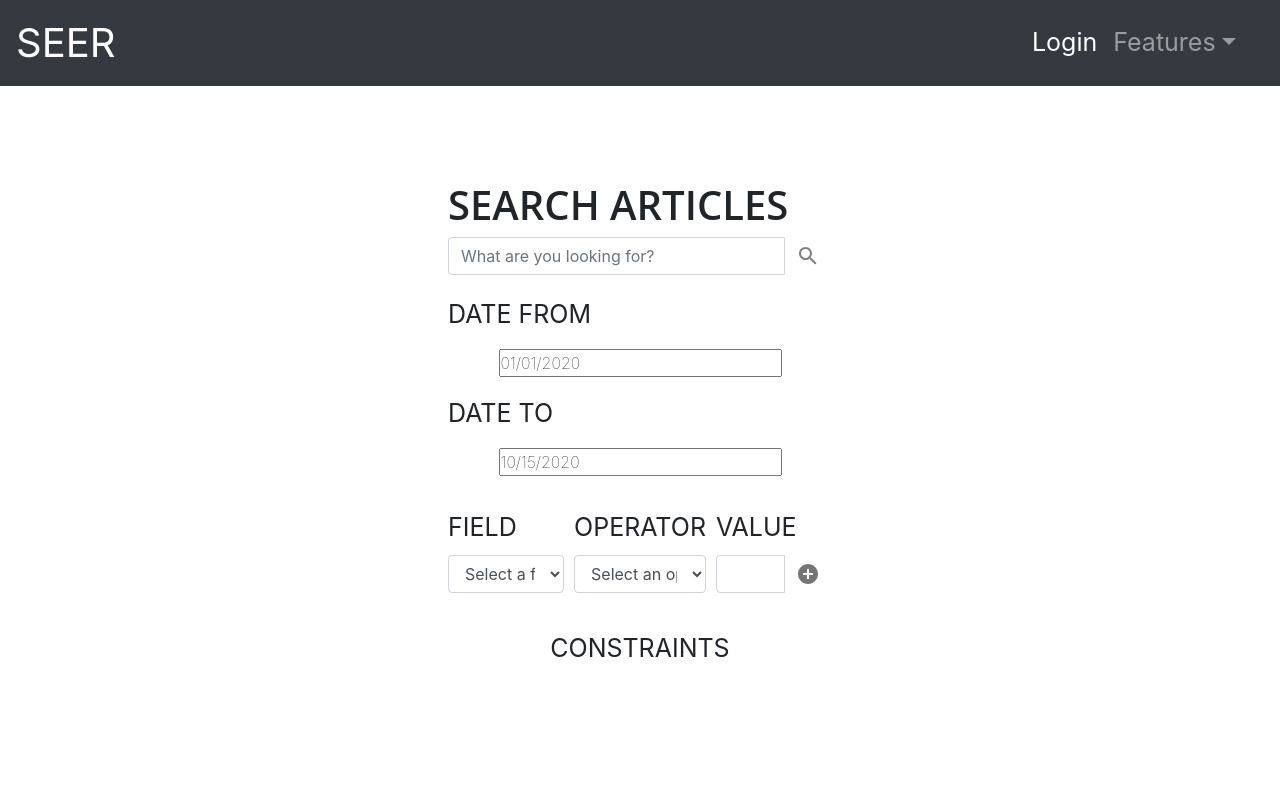
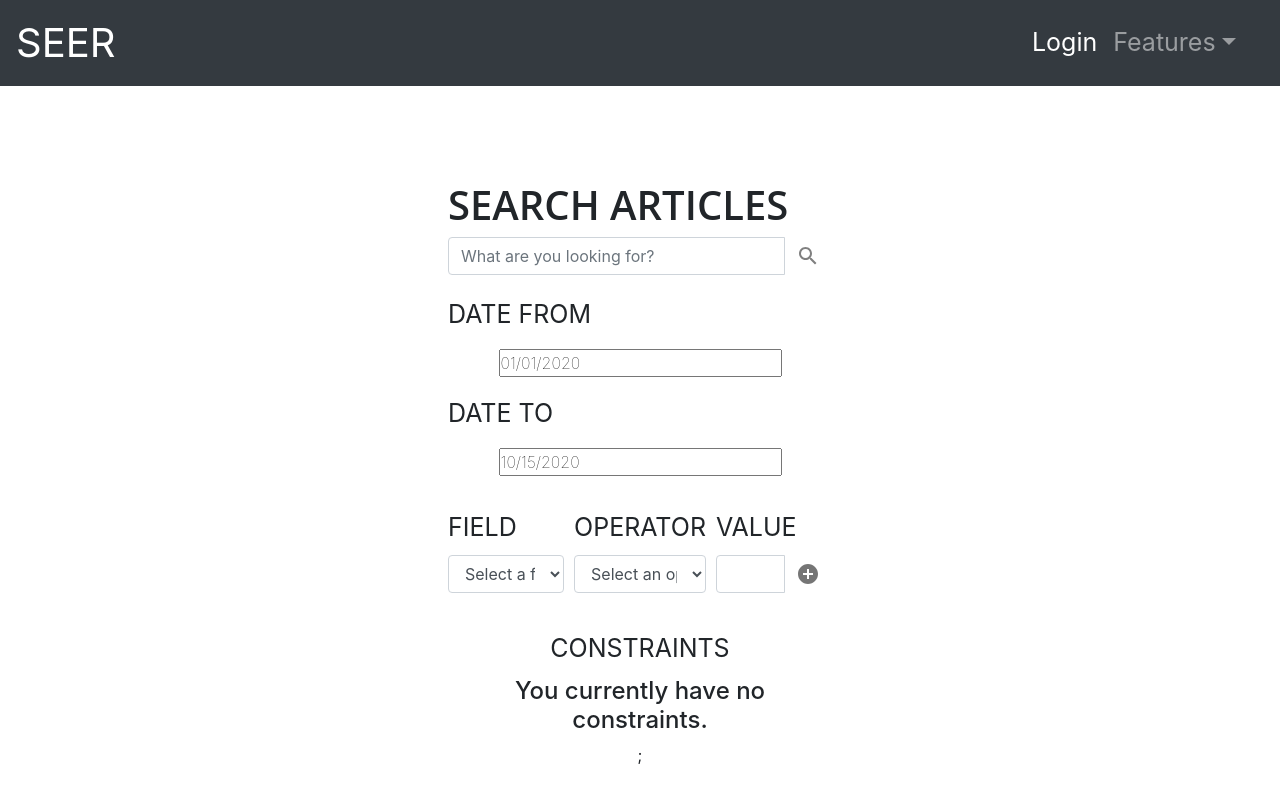
Before and after one commit to RobSnz/2020_SE_A1a, a React (Create React App) app: page / in a window 1280 px wide. Shown: the top 802 px of the page. Built offline with nearby package versions, Linux system fonts and the light colour scheme.

Commit message:
Added heading informing user of no constraints added

```diff
--- a/src/Home/Home.js
+++ b/src/Home/Home.js
@@ -11,7 +11,7 @@ import Col from 'react-bootstrap/Col';
 import DatePicker from "react-datepicker";
 import ListGroup from 'react-bootstrap/ListGroup';
 import "react-datepicker/dist/react-datepicker.css";
-import {Link} from "react-router-dom";
+import { Link } from "react-router-dom";
 
 class Home extends React.Component {
   constructor(props) {
@@ -62,16 +62,36 @@ class Home extends React.Component {
   }
 
   addConstraintHandler() {
-    this.state.constraints.push({field: this.state.selectField, operator: this.state.selectOperator, value: this.state.selectValue, id: Math.random() * 1000 });
+    this.state.constraints.push({ field: this.state.selectField, operator: this.state.selectOperator, value: this.state.selectValue, id: Math.random() * 1000 });
 
-    this.setState({ selectField: 'Nothing Selected...',  selectOperator: '', selectValue: '' });
+    this.setState({ selectField: 'Nothing Selected...', selectOperator: '', selectValue: '' });
   }
 
   removeConstraintHandler = id => {
     this.state.constraints = this.state.constraints.filter(item => item.id !== id);
+    this.setState({ selectField: 'Nothing Selected...', selectOperator: '', selectValue: '' });
   }
 
   render() {
+    let constraintView;
+
+    if (this.state.constraints.length > 0) {
+      constraintView =
+        <ListGroup>
+          {this.state.constraints.map(item => (
+            <InputGroup className="mb-3" style={{ width: "150%", alignItems: "left" }}>
+              <ListGroup.Item>{item.field} {item.operator} {item.value}</ListGroup.Item>
+              <InputGroup.Append>
+                <IconButton onClick={() => this.removeConstraintHandler(item.id)} aria-label="remove" style={{ float: "right", margin: "-5px 0 0 0" }}>
+                  <RemoveIcon />
+                </IconButton>
+              </InputGroup.Append>
+            </InputGroup>
+          ))}
+        </ListGroup>;
+    } else {
+      constraintView = <h4>You currently have no constraints.</h4>;
+    }
     return (
       <div className="Home">
         <div className="lander">
@@ -87,7 +107,7 @@ class Home extends React.Component {
                 />
                 <InputGroup.Append>
                   <IconButton>
-                    <Link to={{ pathname: '/Results', data: this.state }}><SearchIcon aria-label="search" style={{ float: "right", margin: "-5px 0 0 0", color: "grey" }}/></Link>
+                    <Link to={{ pathname: '/Results', data: this.state }}><SearchIcon aria-label="search" style={{ float: "right", margin: "-5px 0 0 0", color: "grey" }} /></Link>
                   </IconButton>
                 </InputGroup.Append>
               </InputGroup>
@@ -96,11 +116,11 @@ class Home extends React.Component {
               <Form>
                 <Form.Row>
                   <Form.Group as={Col} controlId="dateFromPicker">
-                    <Form.Label style={{ float: "left", paddingRight:"10px" }}>DATE FROM</Form.Label>
+                    <Form.Label style={{ float: "left", paddingRight: "10px" }}>DATE FROM</Form.Label>
                     <DatePicker className="dateFontSize" selected={this.state.dateFrom} onChange={this.handleFromDate} />
                   </Form.Group>
                   <Form.Group as={Col} controlId="dateToPicker">
-                    <Form.Label style={{ float: "left", paddingRight:"50px" }}>DATE TO</Form.Label>
+                    <Form.Label style={{ float: "left", paddingRight: "50px" }}>DATE TO</Form.Label>
                     <DatePicker className="dateFontSize" selected={this.state.dateTo} onChange={this.handleToDate} minDate={this.state.dateFrom} />
                   </Form.Group>
                 </Form.Row>
@@ -146,18 +166,7 @@ class Home extends React.Component {
               </Form>
               <div className="constraints">
                 <div className="mainPageHeadings">CONSTRAINTS</div>
-                <ListGroup>
-                  {this.state.constraints.map(item => (
-                    <InputGroup className="mb-3" style={{ width: "150%", alignItems: "left" }}>
-                      <ListGroup.Item>{item.field} {item.operator} {item.value}</ListGroup.Item>
-                      <InputGroup.Append>
-                        <IconButton onClick={() => this.removeConstraintHandler(item.id)} aria-label="remove" style={{ float: "right", margin: "-5px 0 0 0" }}>
-                          <RemoveIcon />
-                        </IconButton>
-                      </InputGroup.Append>
-                    </InputGroup>
-                  ))}
-                </ListGroup>
+                  {constraintView};
               </div>
             </div>
           </div>
```
